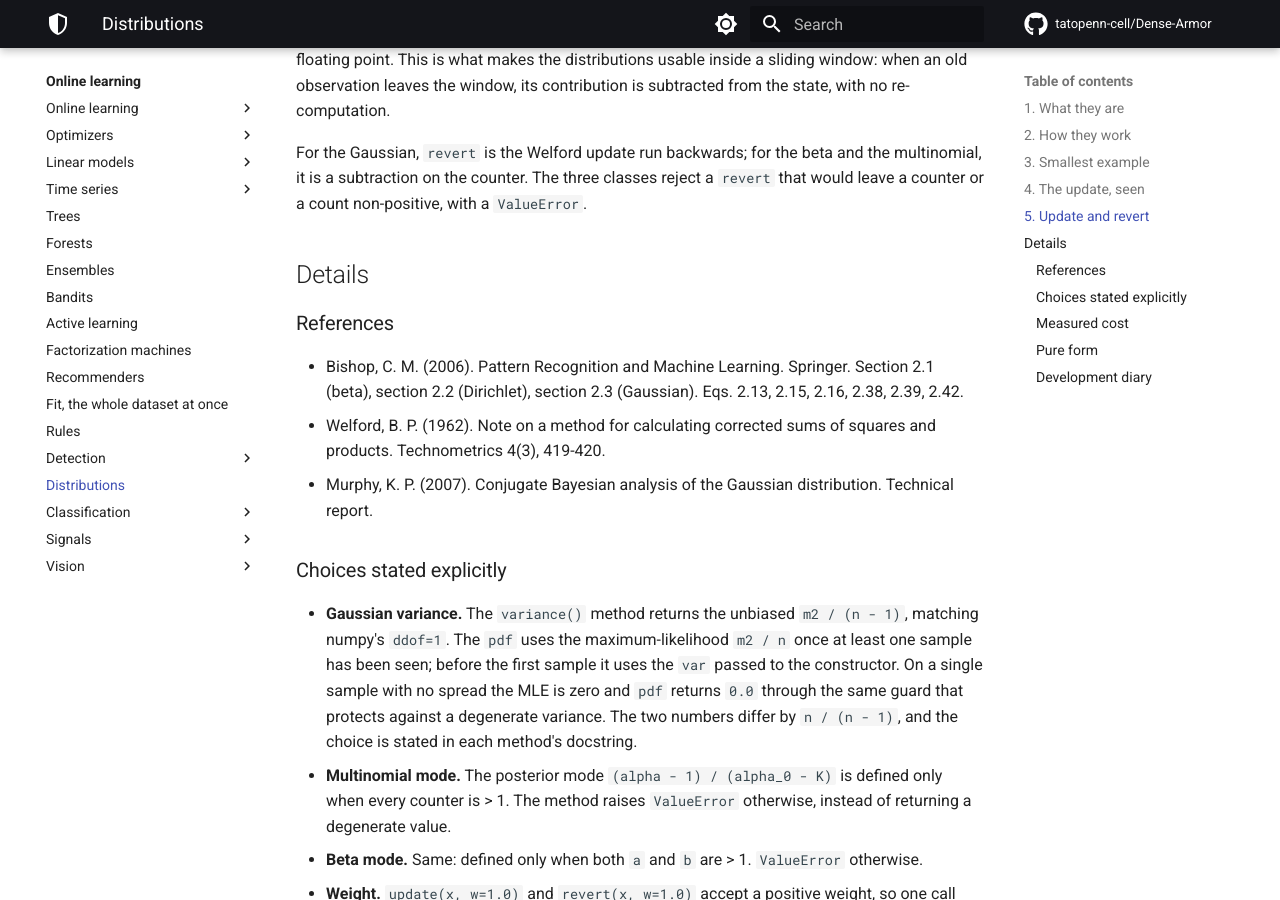
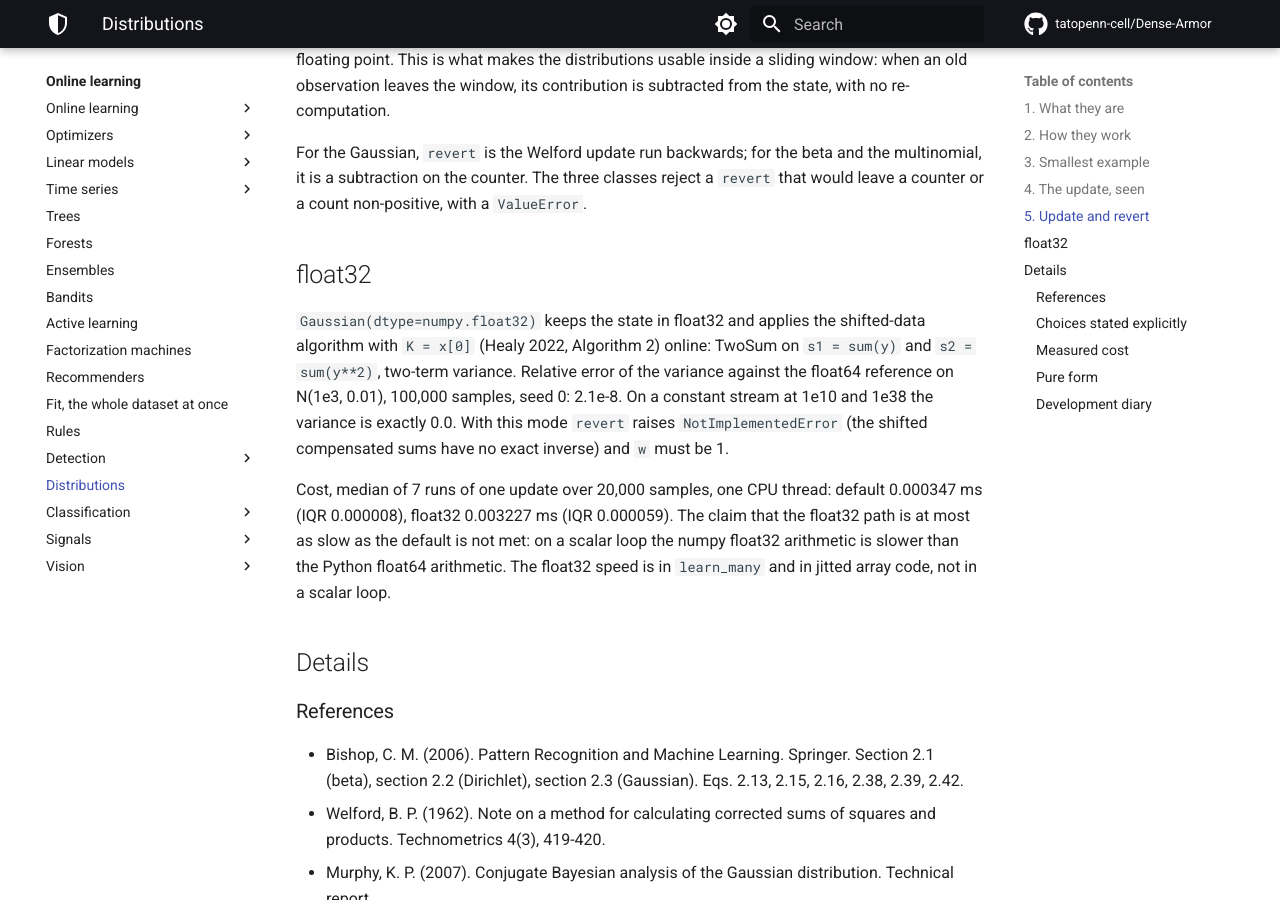
Before and after one commit to tatopenn-cell/Dense-Armor, an MkDocs documentation site: the page built from docs/proba/index.md, in a window 1280 px wide and 900 px high, scrolled down 4101 px. Built offline with MkDocs 1.6.1 and Material for MkDocs 9.7.7, drawn with Linux system fonts in a browser that asks for light colours; comment, search, counter and statistics services are not loaded.

Commit message:
T4 D: float32 section on the four kept pages and on linear/bayes
Each section states the algorithm (shifted-data with K = x[0],
Healy 2022, Algorithm 2, applied online), the relative error against
the float64 reference on N(1e3, 0.01), the behaviour on a constant
stream, and the cost with median and IQR from float32_t4.json.
linear/bayes states why it has no float32 path: the Sherman-Morrison
covariance update in float32 produces a negative variance.
No new nav entry.

```diff
--- a/docs/proba/index.md
+++ b/docs/proba/index.md
@@ -86,6 +86,24 @@ The two methods `update` and `revert` are exact inverses. On the same observatio
 
 For the Gaussian, `revert` is the Welford update run backwards; for the beta and the multinomial, it is a subtraction on the counter. The three classes reject a `revert` that would leave a counter or a count non-positive, with a `ValueError`.
 
+## float32
+
+`Gaussian(dtype=numpy.float32)` keeps the state in float32 and applies
+the shifted-data algorithm with ``K = x[0]`` (Healy 2022, Algorithm 2)
+online: TwoSum on ``s1 = sum(y)`` and ``s2 = sum(y**2)``, two-term
+variance. Relative error of the variance against the float64 reference
+on N(1e3, 0.01), 100,000 samples, seed 0: 2.1e-8. On a constant stream
+at 1e10 and 1e38 the variance is exactly 0.0. With this mode ``revert``
+raises ``NotImplementedError`` (the shifted compensated sums have no
+exact inverse) and ``w`` must be 1.
+
+Cost, median of 7 runs of one update over 20,000 samples, one CPU
+thread: default 0.000347 ms (IQR 0.000008), float32 0.003227 ms (IQR 0.000059). The claim that the float32 path is at
+most as slow as the default is not met: on a scalar loop the numpy
+float32 arithmetic is slower than the Python float64 arithmetic. The
+float32 speed is in `learn_many` and in jitted array code, not in a
+scalar loop.
+
 ## Details
 
 ### References
```
Also changed, not shown: docs/learn/online_classifiers.md (+18 -0 lines), docs/linear/bayes.md (+7 -0 lines), docs/metrics/regression.md (+18 -0 lines), docs/preprocessing/features.md (+18 -0 lines).
